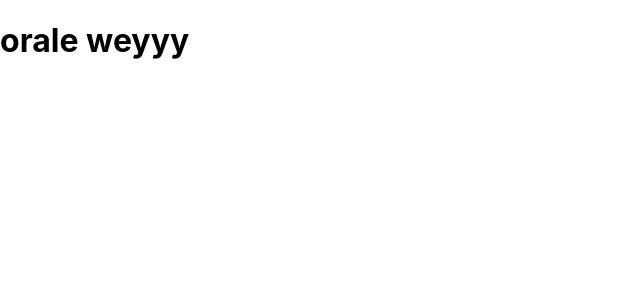
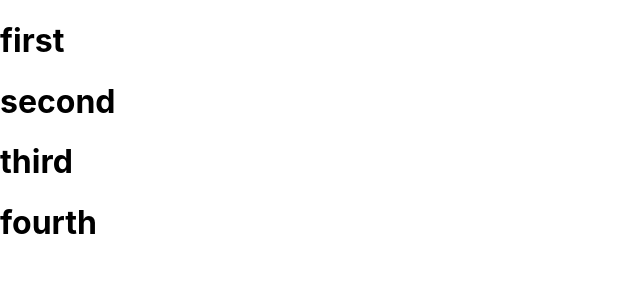
Before and after one commit to cahehe/Cahehe-Pokedex, a React (Create React App) app in the folder pokedex/: page / in a window 1280 px wide. Shown: the top 300 px of the page, without its empty margins (0-640 px from the left). Built offline with nearby package versions, Linux system fonts and the light colour scheme.

Commit message:
Still working on displaying an entire row

```diff
--- a/pokedex/src/App.tsx
+++ b/pokedex/src/App.tsx
@@ -1,10 +1,44 @@
-import React from 'react';
-import Test from './components/test';
+import React, { ReactElement, useState, useEffect } from 'react';
+import Row from './components/row';
+import Cell from './components/cell';
+
+interface forTest{
+  hola : string;
+}
+
+//function test({hola} : {hola : string;}){
+// function test(hola : string){
+//   return <h1>mi amor {hola}</h1>
+// }
+
+const Test = ({hola} : {hola : string;}) => {
+  return (<h1>mi amor {hola}</h1>);
+}
 
 function App() {
+
+  const [count, setCount] = useState(0);
+
+  function increment(){
+    setCount(count + 1);
+  }
+
+  function decrement(){
+    setCount(count - 1)
+  }
+
+  useEffect(() => {
+    document.title = `You clicked ${count} times`;
+  });
+
+  let firstColumn : string[] = ["first","second","third","fourth"]
+
   return (
     <div className="App">
-      <Test/>
+      <div > {firstColumn.map((val:string) => {
+        return <Cell cellName = {val}/>
+    })}
+      </div>
     </div>
   );
 }
--- /dev/null
+++ b/pokedex/src/components/cell.tsx
@@ -0,0 +1,9 @@
+import React from 'react';
+
+
+
+const Cell = ({cellName} : {cellName: string}) => {
+   return <h1>{cellName}</h1>
+}
+
+export default Cell;
--- /dev/null
+++ b/pokedex/src/components/row.tsx
@@ -0,0 +1,16 @@
+import React from 'react';
+import Cell from './cell';
+
+const Row = () => {
+    let firstColumn : string[] = ["first","second","third","fourth"]
+
+    return firstColumn.map((val:string) => {
+        return (<>(<Cell cellName = {val}/>)</>)
+    })
+
+
+
+    //return <Cell cellName = {"val"}/>
+}
+
+export default Row;
--- a/pokedex/src/components/test.tsx
+++ /dev/null
@@ -1,7 +0,0 @@
-import React from 'react';
-
-function Test(){
-    return <h1>orale weyyy</h1>
-}
-
-export default Test;
```
